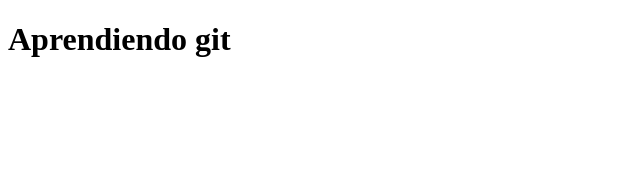
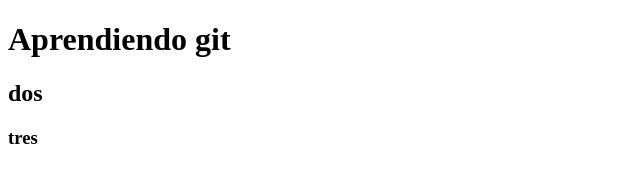
Before and after one commit to Cristhianmca/g24, a plain HTML site: page index.html in a window 1280 px wide. Shown: the full height of the page, 0-640 px from the left. Drawn offline with Linux system fonts and the light colour scheme.

Commit message:
new change

```diff
--- a/index.html
+++ b/index.html
@@ -7,6 +7,8 @@
 </head>
 <body>
     <h1>Aprendiendo git</h1>
+    <h2>dos</h2>
+    <h3>tres</h3>
 
 </body>
 </html>
```
